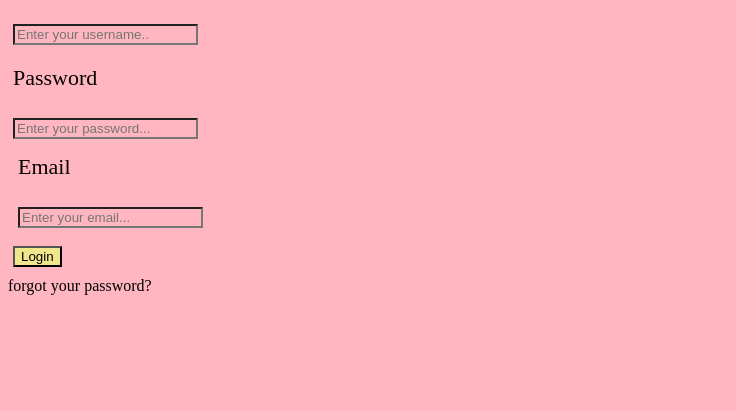
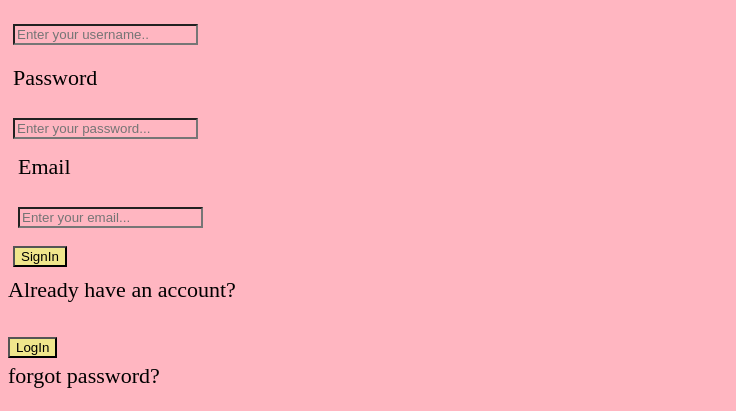
Before and after one commit to OnomePrecious/frontendNotesManagement, a plain HTML site: page note/index.html in a window 1280 px wide. Shown: the part 557-968 px from the top of the page, without its empty margins (0-736 px from the left). Before the commit the page ends 868 px from the top, so only its background shows below. Drawn offline with Linux system fonts and the light colour scheme; files that its build step writes are made by us from their sources.

Commit message:
"notes frontend"

```diff
--- a/index.html
+++ b/note/index.html
@@ -27,9 +27,14 @@
         <input type="text" placeholder="Enter your email..."/>
     </div>
 
-    <button class ="submit">Login</button>
+    <button class ="submit">SignIn</button>
 </div>
-        <p>forgot your password?</p>
+      <div class="accountContainer">
+          <p>Already have an account?</p>
+          <button class = "loginButton">LogIn</button>
+          <p>forgot password?</p>
+      </div>
+
     </form>
 </div>
 
```
Also changed, not shown: note/index.js (added, +11 -0 lines).
